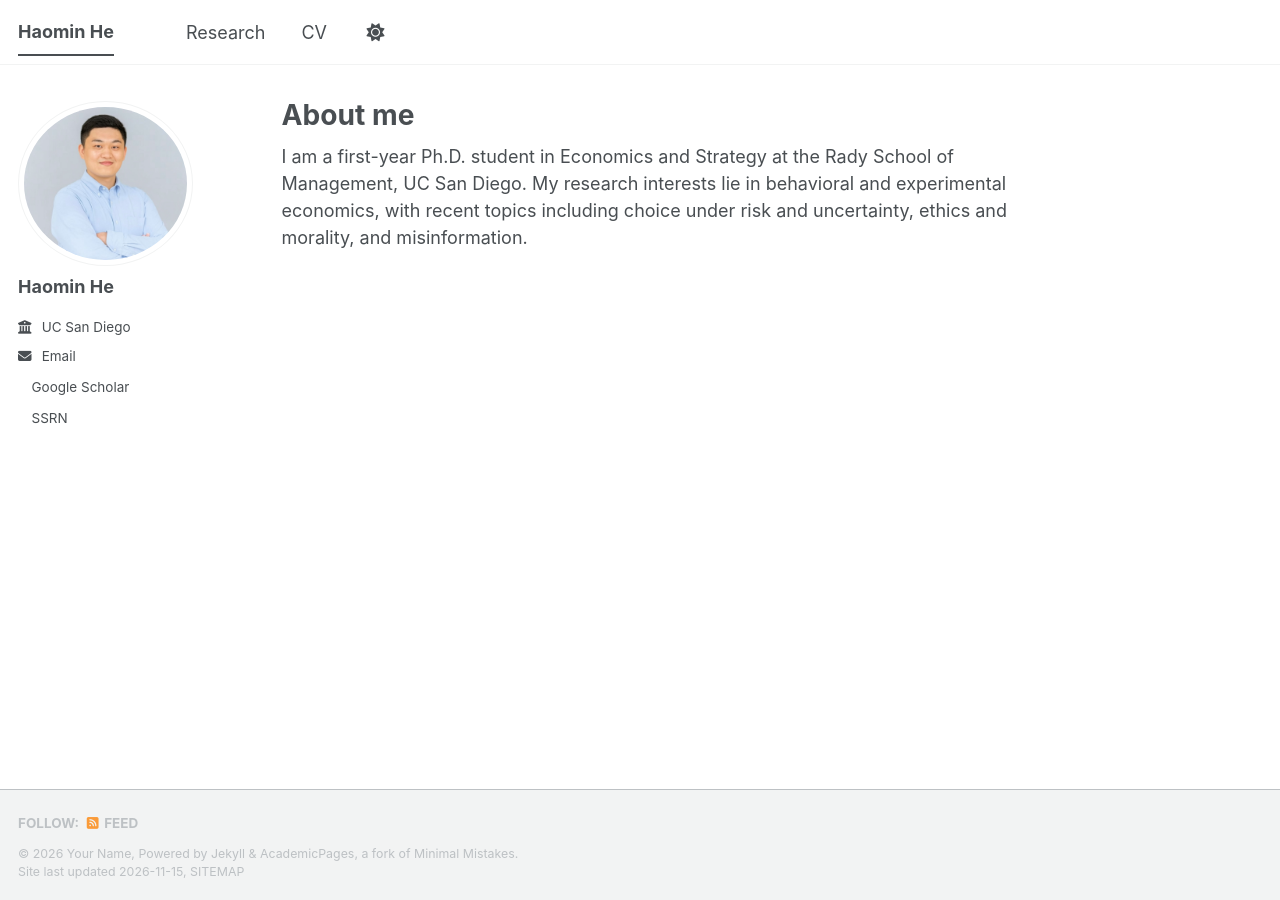
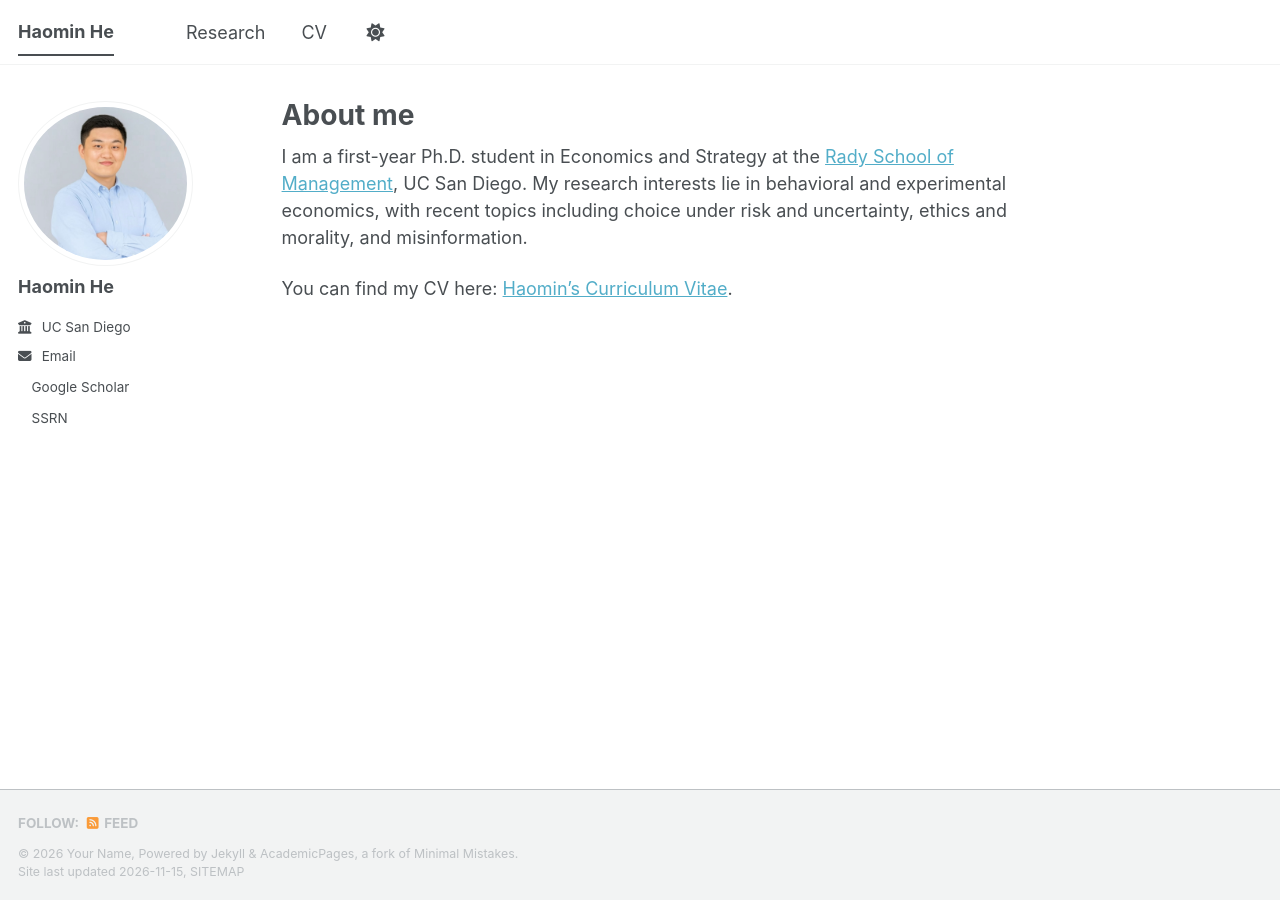
Before and after one commit to haomin-he/haomin-he.github.io, a Jekyll site: the page built from _pages/about.md, in a window 1280 px wide. Built offline with Jekyll 4.4.1, drawn with Linux system fonts in a browser that asks for light colours; a script bundle is joined from its source files by our own code; a style sheet for code colours, icons or effects is not loaded.

Commit message:
Update about.md

```diff
--- a/_pages/about.md
+++ b/_pages/about.md
@@ -8,4 +8,6 @@ redirect_from:
   - /about.html
 ---
 
-I am a first-year Ph.D. student in Economics and Strategy at the Rady School of Management, UC San Diego. My research interests lie in behavioral and experimental economics, with recent topics including choice under risk and uncertainty, ethics and morality, and misinformation.
+I am a first-year Ph.D. student in Economics and Strategy at the [Rady School of Management](https://rady.ucsd.edu/), UC San Diego. My research interests lie in behavioral and experimental economics, with recent topics including choice under risk and uncertainty, ethics and morality, and misinformation.
+
+You can find my CV here: [Haomin's Curriculum Vitae](../assets/CV_Haomin_202611.pdf).
```
